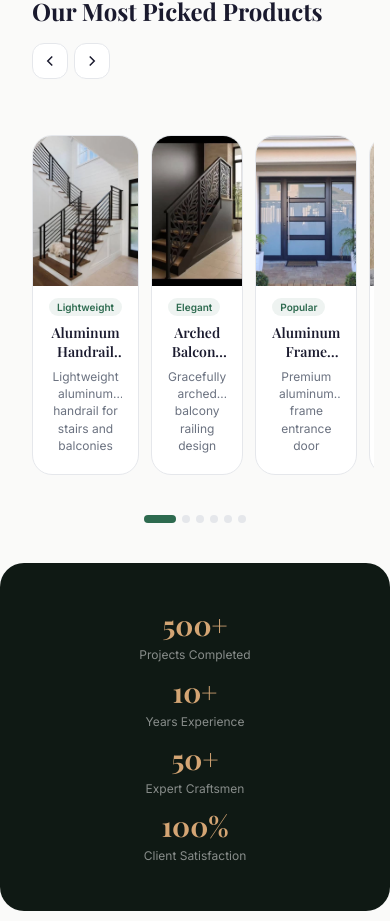
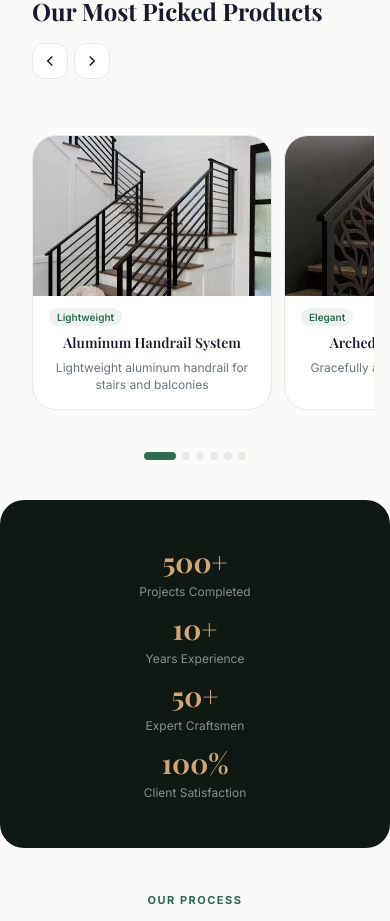
Before and after one commit to shahidburhan37-dotcom/pak-aluminium-steel, a React (Vite) app: page / in a window 390 px wide. Shown: the part 4032-4953 px from the top of the page. Built offline with nearby package versions, Linux system fonts and the light colour scheme.

Commit message:
fix: most picked cards - exact dimensions from spec (270px width, 520px max-height, 190px image, 24px radius)

```diff
--- a/src/index.css
+++ b/src/index.css
@@ -679,15 +679,16 @@ button { cursor: pointer; font-family: var(--font-body); }
   flex: 0 0 300px;
   scroll-snap-align: none;
   position: relative;
-  border-radius: 20px;
+  border-radius: 24px;
   overflow: hidden;
   background: white;
   border: 1px solid var(--color-border);
   transition: all 0.3s cubic-bezier(.22,1,.36,1);
   cursor: pointer;
   display: flex; flex-direction: column;
-  flex: 0 0 300px;
-  height: 380px;
+  min-width: 260px;
+  max-width: 280px;
+  max-height: 540px;
 }
 .most-pick-card:hover {
   transform: translateY(-6px);
@@ -696,7 +697,7 @@ button { cursor: pointer; font-family: var(--font-body); }
 }
 .most-pick-img {
   width: 100%;
-  height: 180px;
+  height: 190px;
   object-fit: cover;
   transition: transform 0.6s cubic-bezier(.22,1,.36,1);
   flex-shrink: 0;
@@ -1332,8 +1333,8 @@ html, body { overflow-x: hidden; max-width: 100vw; }
   .cat-card-img { height: 160px; }
   .cat-card-body { padding: 16px; }
 
-  .most-pick-card { flex: 0 0 260px; height: 340px; }
-  .most-pick-img { height: 150px; }
+  .most-pick-card { min-width: 240px; max-width: 260px; max-height: 480px; }
+  .most-pick-img { height: 160px; }
   .most-pick-body { padding: 12px 16px 16px; }
 
   .testimonial-card { flex: 0 0 85vw; padding: 20px; }
```
